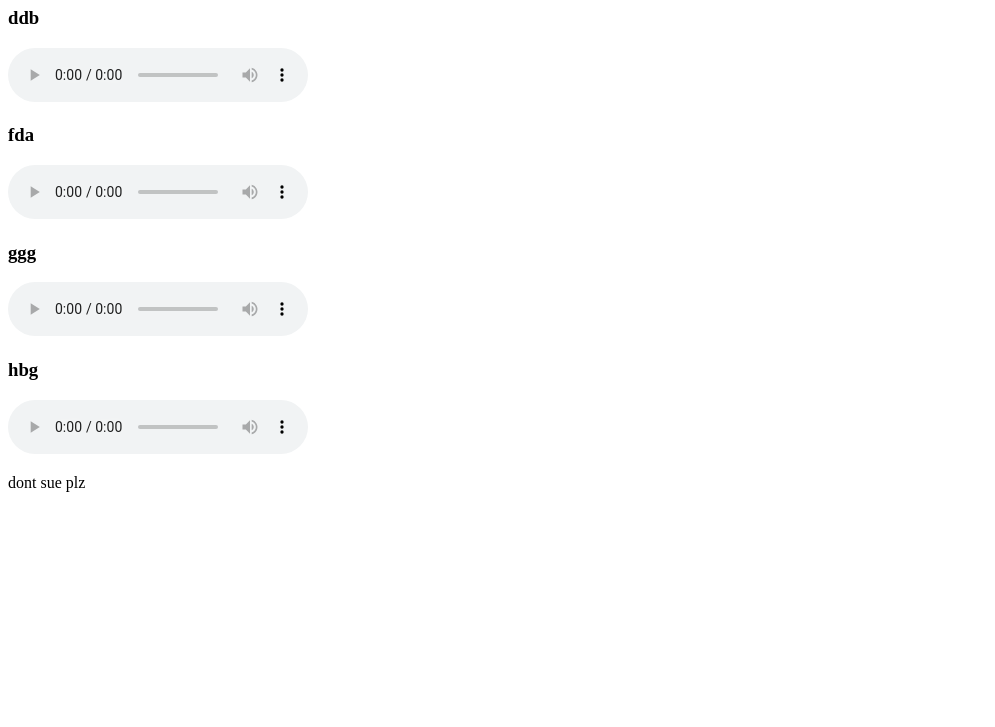
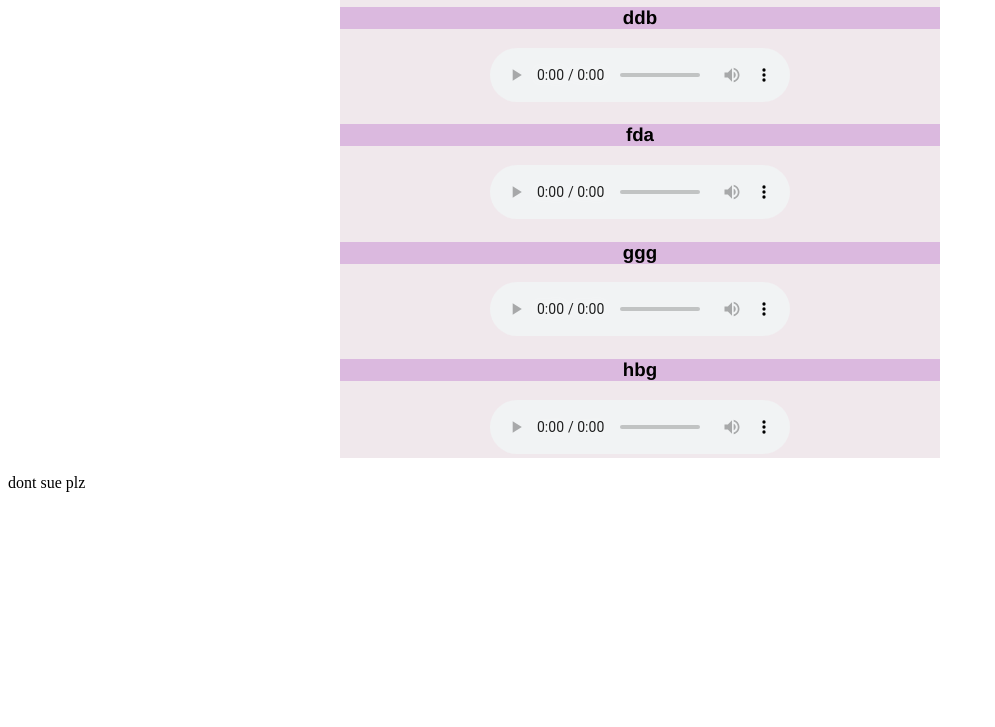
Before and after one commit to delurial/ur-momm, a plain HTML site: page index.html in a window 1280 px wide. Shown: the part 73-800 px from the top of the page, without its empty margins (0-995 px from the left). Drawn offline with Linux system fonts and the light colour scheme.

Commit message:
Add files via upload

```diff
--- a/index.html
+++ b/index.html
@@ -5,7 +5,7 @@
     <meta http-equiv="X-UA-Compatible" content="IE=edge" />
     <meta name="viewport" content="width=device-width, initial-scale=1.0" />
     <title>ac2d</title>
-    <link rel="stylesheet" type="text/css" href="piss.css" />
+    <link rel="stylesheet" type="text/css" href="style.css" />
   </head>
   <body>
     <div id="container">
```
